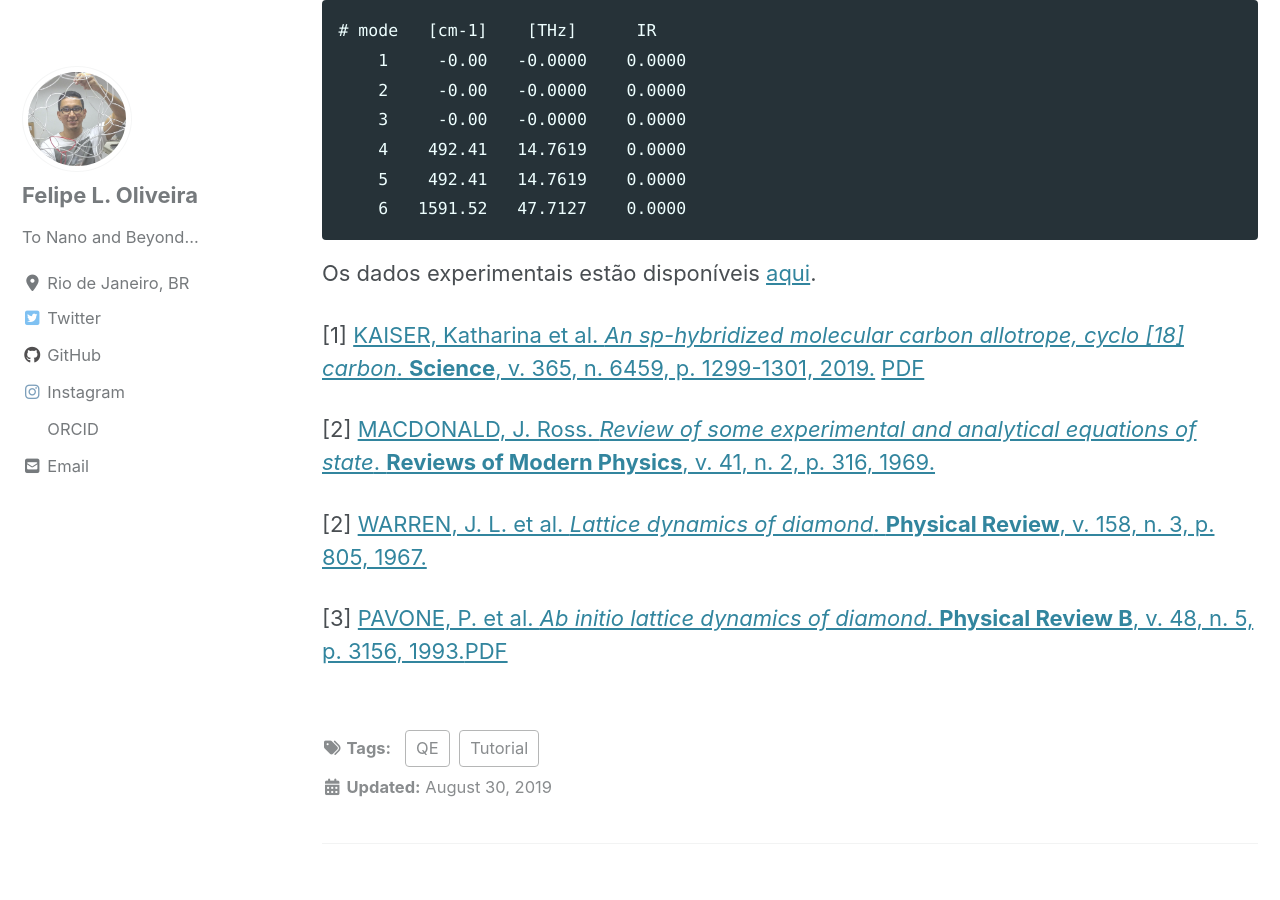
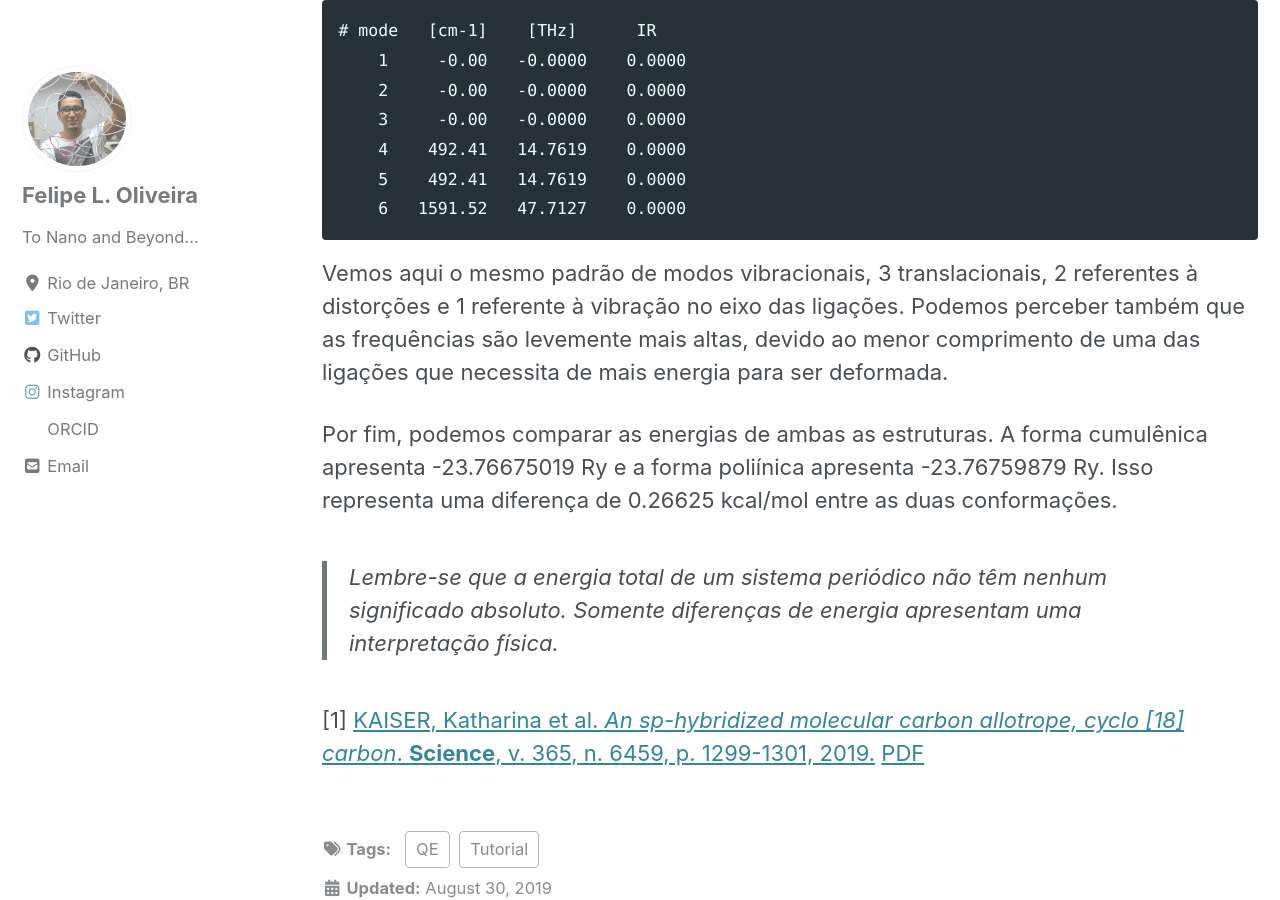
Before and after one commit to lipelopesoliveira/lipelopesoliveira.github.io, a Jekyll site: the page built from _posts/Tutorial_QE/2019-09-28-cap2-4.md, in a window 1280 px wide and 900 px high, scrolled down 7202 px. Built offline with Jekyll 4.4.1, drawn with Linux system fonts in a browser that asks for light colours; cached includes are drawn as plain includes; nearby versions of some CDN libraries; formulas are drawn with MathJax 3.

Commit message:
Update 2019-09-28-cap2-4.md

````diff
--- a/_posts/Tutorial_QE/2019-09-28-cap2-4.md
+++ b/_posts/Tutorial_QE/2019-09-28-cap2-4.md
@@ -183,15 +183,10 @@ Obtemos agora $$z$$ = 2.56246 Å e dois tipos de ligação, uma com 1.25851 Å e
     6   1591.52   47.7127    0.0000
 ```
 
+Vemos aqui o mesmo padrão de modos vibracionais, 3 translacionais, 2 referentes à distorções e 1 referente à vibração no eixo das ligações. Podemos perceber também que as frequências são levemente mais altas, devido ao menor comprimento de uma das ligações que necessita de mais energia para ser deformada.
 
+Por fim, podemos comparar as energias de ambas as estruturas. A forma cumulênica apresenta -23.76675019 Ry e a forma poliínica apresenta -23.76759879 Ry. Isso representa uma diferença de 0.26625 kcal/mol entre as duas conformações.
 
-Os dados experimentais estão disponíveis [aqui]({{ site.url }}{{ site.baseurl }}/dados/exp_diamante.csv).
-
+> Lembre-se que a energia total de um sistema periódico não têm nenhum significado absoluto. Somente diferenças de energia apresentam uma interpretação física.
 
 [1] [KAISER, Katharina et al. *An sp-hybridized molecular carbon allotrope, cyclo [18] carbon*. **Science**, v. 365, n. 6459, p. 1299-1301, 2019.](https://science.sciencemag.org/content/365/6459/1299.abstract) [PDF](https://arxiv.org/ftp/arxiv/papers/1908/1908.05904.pdf)
-
-[2] [MACDONALD, J. Ross. *Review of some experimental and analytical equations of state*. **Reviews of Modern Physics**, v. 41, n. 2, p. 316, 1969.](https://journals.aps.org/rmp/abstract/10.1103/RevModPhys.41.316)
-
-[2] [WARREN, J. L. et al. *Lattice dynamics of diamond*. **Physical Review**, v. 158, n. 3, p. 805, 1967.](https://journals.aps.org/pr/abstract/10.1103/PhysRev.158.805)
-
-[3] [PAVONE, P. et al. *Ab initio lattice dynamics of diamond*. **Physical Review B**, v. 48, n. 5, p. 3156, 1993.](https://journals.aps.org/prb/abstract/10.1103/PhysRevB.48.3156)[PDF](https://s3.amazonaws.com/academia.edu.documents/42482248/Ab_initio_lattice_dynamics_of_diamond20160209-26373-js7mcd.pdf?response-content-disposition=inline%3B%20filename%3DAb_initio_lattice_dynamics_of_diamond.pdf&X-Amz-Algorithm=AWS4-HMAC-SHA256&X-Amz-Credential=AKIAIWOWYYGZ2Y53UL3A%2F20190928%2Fus-east-1%2Fs3%2Faws4_request&X-Amz-Date=20190928T164421Z&X-Amz-Expires=3600&X-Amz-SignedHeaders=host&X-Amz-Signature=02b0d06f2d501209e10482e630841f3d4308f98e9ccdebf3843c371015ebcaf9)
````
